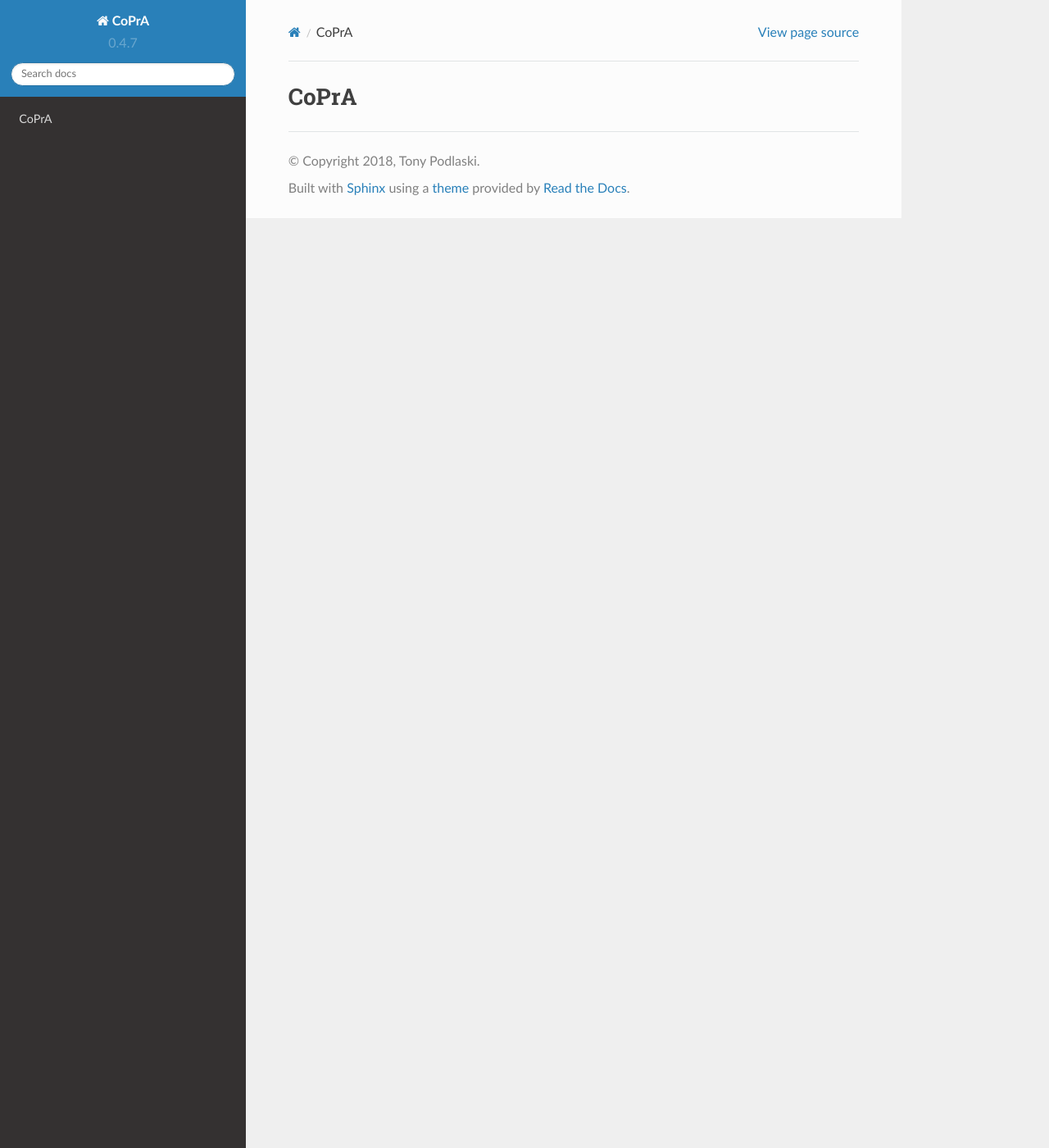
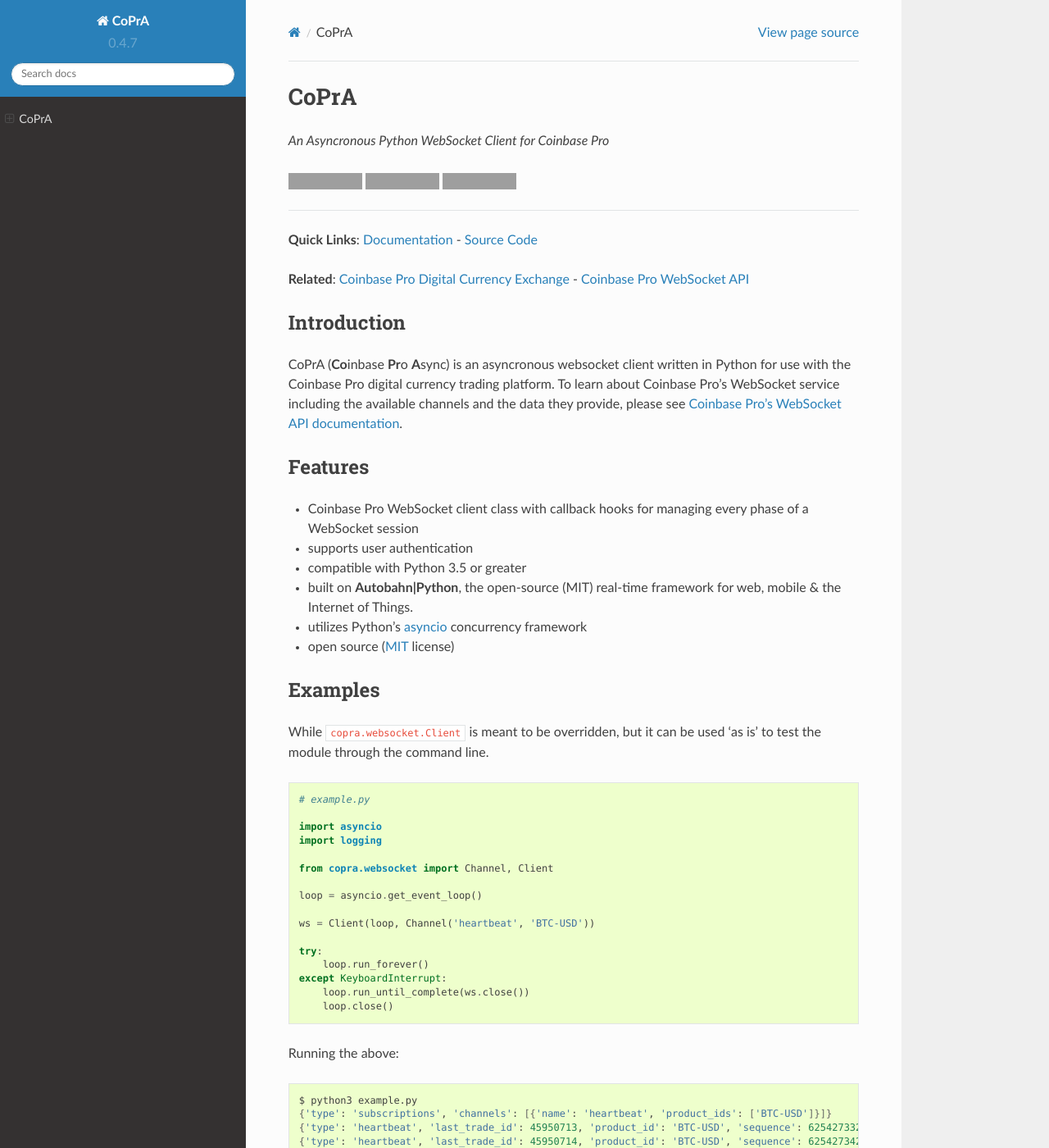
Before and after one commit to tpodlaski/copra, a Sphinx documentation site: the page built from docs/index.rst, in a window 1280 px wide and 1400 px high. Shown: the whole window at 82% size. Built offline with Sphinx 7.4.7 and the Read the Docs theme 2.0.0, drawn with Linux system fonts in a browser that asks for light colours; some of the changed text lies outside the part shown; grey boxes are pictures that could not be loaded.

Commit message:
Updated docs.

```diff
--- a/docs/index.rst
+++ b/docs/index.rst
@@ -1,3 +1,147 @@
 =========================================
 CoPrA
 =========================================
+
+*An Asyncronous Python WebSocket Client for Coinbase Pro*
+
+| |Version| |Build Status| |Docs|
+
+-----------------------------------------
+
+| **Quick Links**: `Documentation <https://copra.readthedocs.io/en/latest/>`__ - `Source Code <https://github.com/tpodlaski/copra>`__
+
+| **Related**: `Coinbase Pro Digital Currency Exchange <https://pro.coinbase.com/>`__ - `Coinbase Pro WebSocket API <https://docs.pro.coinbase.com/#websocket-feed>`_
+
+
+Introduction
+------------
+
+CoPrA \(**Co**\ inbase **Pr**\ o **A**\ sync\) is an asyncronous websocket client written in Python for use with the Coinbase Pro digital currency trading platform. To learn about Coinbase Pro's WebSocket service including the available channels and the data they provide, please see `Coinbase Pro's WebSocket API documentation <https://docs.pro.coinbase.com/#websocket-feed/>`__.
+
+Features
+--------
+* Coinbase Pro WebSocket client class with callback hooks for managing every phase of a WebSocket session
+* supports user authentication
+* compatible with Python 3.5 or greater
+* built on **Autobahn|Python**, the open-source (MIT) real-time framework for web, mobile & the Internet of Things.
+* utilizes Python's `asyncio <https://docs.python.org/3/library/asyncio.html>`__ concurrency framework
+* open source (`MIT <https://github.com/tpodlaski/copra/blob/master/LICENSE>`__ license)
+
+Examples
+--------
+
+While ``copra.websocket.Client`` is meant to be overridden, but it can be used 'as is' to test the module through the command line.
+
+.. code:: python
+
+    # example.py
+
+    import asyncio
+    import logging
+
+    from copra.websocket import Channel, Client
+
+    loop = asyncio.get_event_loop()
+
+    ws = Client(loop, Channel('heartbeat', 'BTC-USD'))
+
+    try:
+        loop.run_forever()
+    except KeyboardInterrupt:
+        loop.run_until_complete(ws.close())
+        loop.close()
+
+Running the above:
+
+.. code:: bash
+
+    $ python3 example.py
+    {'type': 'subscriptions', 'channels': [{'name': 'heartbeat', 'product_ids': ['BTC-USD']}]}
+    {'type': 'heartbeat', 'last_trade_id': 45950713, 'product_id': 'BTC-USD', 'sequence': 6254273323, 'time': '2018-07-05T22:36:30.823000Z'}
+    {'type': 'heartbeat', 'last_trade_id': 45950714, 'product_id': 'BTC-USD', 'sequence': 6254273420, 'time': '2018-07-05T22:36:31.823000Z'}
+    {'type': 'heartbeat', 'last_trade_id': 45950715, 'product_id': 'BTC-USD', 'sequence': 6254273528, 'time': '2018-07-05T22:36:32.823000Z'}
+    {'type': 'heartbeat', 'last_trade_id': 45950715, 'product_id': 'BTC-USD', 'sequence': 6254273641, 'time': '2018-07-05T22:36:33.823000Z'}
+    {'type': 'heartbeat', 'last_trade_id': 45950715, 'product_id': 'BTC-USD', 'sequence': 6254273758, 'time': '2018-07-05T22:36:34.823000Z'}
+    {'type': 'heartbeat', 'last_trade_id': 45950720, 'product_id': 'BTC-USD', 'sequence': 6254273910, 'time': '2018-07-05T22:36:35.824000Z'}
+    .
+    .
+    .
+
+CoPrA supports authentication allowing you to receive only messages specific to your user account. **NOTE:** This requires registering an API key at Coinbase Pro.
+
+.. code:: python
+
+    # example2.py
+
+    import asyncio
+    import logging
+
+    from copra.websocket import Channel, Client
+
+    KEY = YOUR_KEY
+    SECRET = YOUR_SECRET
+    PASSPHRASE = YOUR_PASSPHRASE
+
+    loop = asyncio.get_event_loop()
+
+    channel = Channel('user', 'LTC-USD')
+
+    ws = Client(loop, channel, auth=True, key=KEY, secret=SECRET, passphrase=PASSPHRASE)
+
+    try:
+        loop.run_forever()
+    except KeyboardInterrupt:
+        loop.run_until_complete(ws.close())
+        loop.close()
+
+
+Running the above:
+
+.. code:: bash
+
+    $ python3 example2.py
+    {'type': 'subscriptions', 'channels': [{'name': 'user', 'product_ids': ['LTC-USD']}]}
+    {'type': 'received', 'order_id': '42d2677d-0d37-435f-a776-e9e7f81ff22b', 'order_type': 'limit', 'size': '50.00000000', 'price': '1.00000000', 'side': 'buy', 'client_oid': '00098b59-4ac9-4ff8-ba16-bd2ef673f7b7', 'product_id': 'LTC-USD', 'sequence': 2311323871, 'user_id': '642394321fdf8343c4006432', 'profile_id': '039ff148-d490-45f9-9aed-0d1f6412884', 'time': '2018-07-07T17:33:29.755000Z'}
+    {'type': 'open', 'side': 'buy', 'price': '1.00000000', 'order_id': '42d2677d-0d37-435f-a776-e9e7f81ff22b', 'remaining_size': '50.00000000', 'product_id': 'LTC-USD', 'sequence': 2311323872, 'user_id': '642394321fdf8343c4006432', 'profile_id': '039ff148-d490-45f9-9aed-0d1f6412884', 'time': '2018-07-07T17:33:29.755000Z'}
+    .
+    .
+    .
+
+Versioning
+----------
+
+We use `SemVer <http://semver.org/>`__ for versioning. For the versions available, see the `tags on this repository <https://github.com/tpodlaski/copra/tags>`__.
+
+
+License
+-------
+
+This project is licensed under the **MIT License** - see the `LICENSE file <https://github.com/tpodlaski/copra/blob/master/LICENSE>`_ for details
+
+
+Authors
+-------
+**Tony Podlaski** - http://www.neuraldump.net
+
+See also the list of `contributers <https://github.com/tpodlaski/copra/blob/master/CONTRIBUTING.rst>`__ who participated in this project.
+
+Contributing
+------------
+Please read `CONTRIBUTING.rst <https://github.com/tpodlaski/copra/blob/master/CONTRIBUTING.rst>`__ for details on our code of conduct, and the process for submitting pull requests to us.
+
+
+Credits
+-------
+
+This package was created with `Cookiecutter <https://github.com/audreyr/cookiecutter>`__ and the `audreyr/cookiecutter-pypackage <https://github.com/audreyr/cookiecutter-pypackage>`__ project template.
+
+
+.. |Version| image:: https://img.shields.io/pypi/v/copra.svg
+   :target: https://pypi.python.org/pypi/copra
+
+.. |Build Status| image:: https://img.shields.io/travis/tpodlaski/copra.svg
+   :target: https://travis-ci.org/tpodlaski/copra
+
+.. |Docs| image:: https://readthedocs.org/projects/copra/badge/?version=latest
+   :target: https://copra.readthedocs.io/en/latest/?badge=latest
+   :alt: Documentation Status
```
